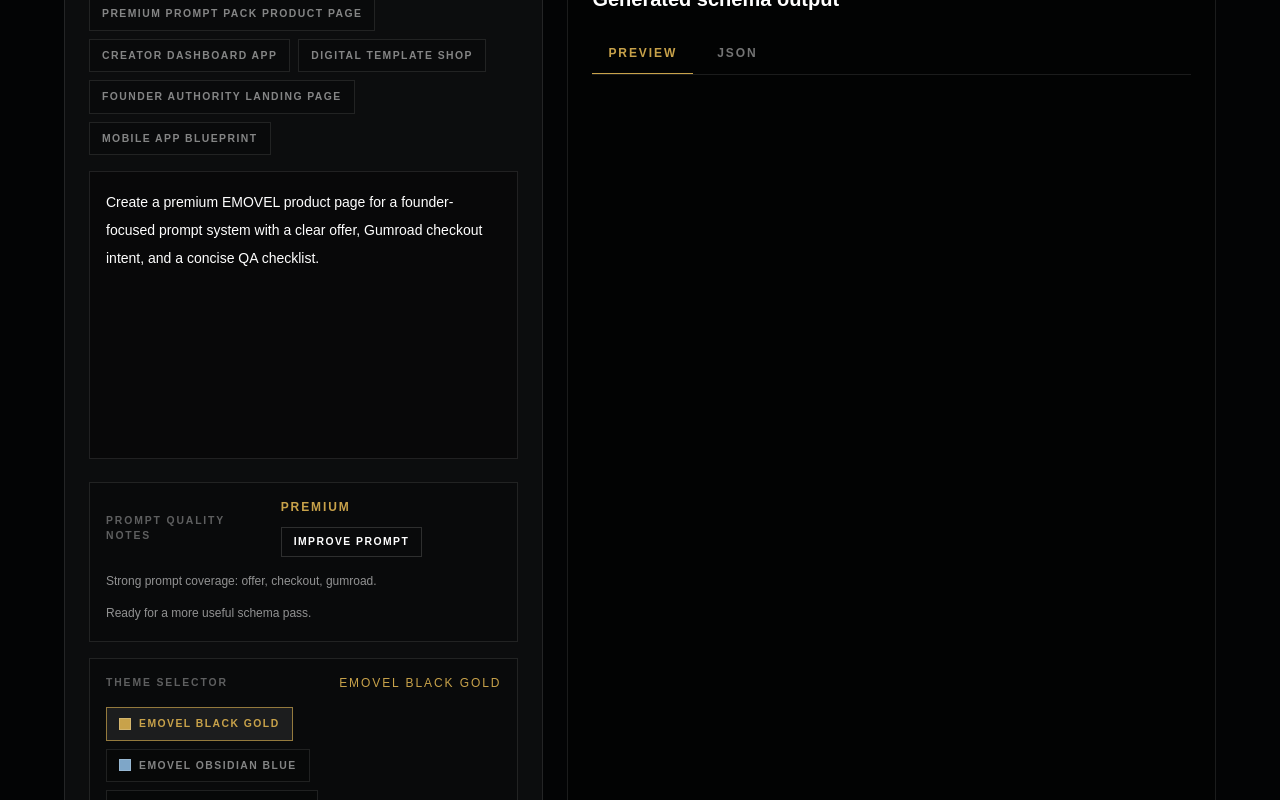
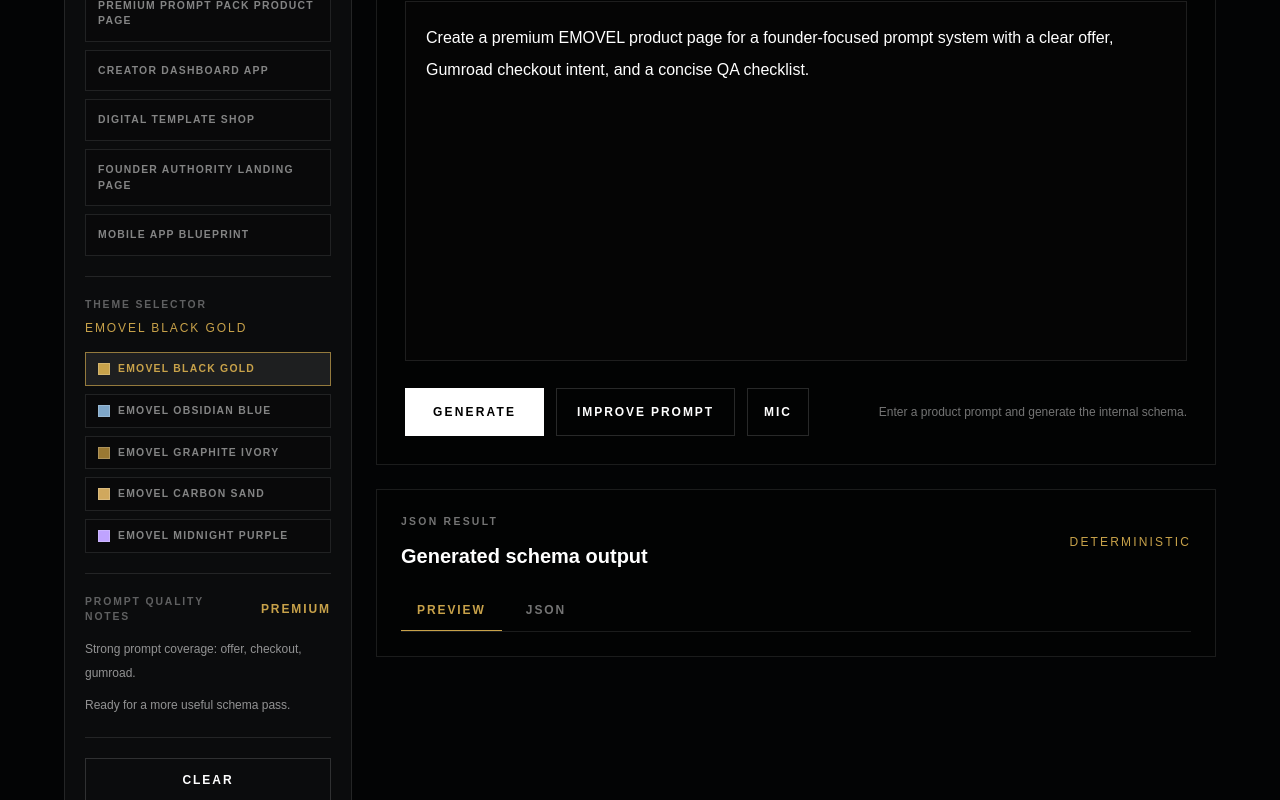
Before and after one commit to flaviusciocan-byte/emovel-next, a Next.js app: page /builder/app-factory in a window 1280 px wide. Shown: the part 420-1220 px from the top of the page. Built offline with nearby package versions, Linux system fonts and the light colour scheme.

Commit message:
Redesign App Factory as prompt-first layout

```diff
--- a/app/builder/app-factory/page.tsx
+++ b/app/builder/app-factory/page.tsx
@@ -328,6 +328,7 @@
   const [status, setStatus] = useState("Enter a product prompt and generate the internal schema.");
   const [copyStatus, setCopyStatus] = useState("");
   const [outputTab, setOutputTab] = useState<"Preview" | "JSON">("Preview");
+  const [voiceStatus, setVoiceStatus] = useState("");
   const [previewCheckoutMessage, setPreviewCheckoutMessage] = useState("");
   const [selectedThemePackId, setSelectedThemePackId] = useState(
     EMOVEL_THEME_PACKS_V0[0]?.packId ?? "emovel-black-gold",
@@ -416,6 +417,7 @@
     setPrompt("");
     setApiResponse(null);
     setCopyStatus("");
+    setVoiceStatus("");
     setPreviewCheckoutMessage("");
     setStatus("Enter a product prompt and generate the internal schema.");
   }
@@ -434,6 +436,10 @@
     );
   }
 
+  function onVoicePlaceholder() {
+    setVoiceStatus("Voice input placeholder");
+  }
+
   return (
     <main className="min-h-screen bg-[#030405] px-6 py-24 text-white sm:px-8 lg:px-10">
       <section className="mx-auto flex w-full max-w-6xl flex-col gap-10">
@@ -449,61 +455,28 @@
           </p>
         </div>
 
-        <div className="grid gap-6 lg:grid-cols-[0.85fr_1.15fr]">
-          <section className="border border-white/10 bg-white/[0.035] p-5 sm:p-6">
-            <label className="block">
-              <span className="text-[0.65rem] font-semibold uppercase tracking-[0.22em] text-white/45">
-                Product Prompt
-              </span>
-              <div className="mt-4 flex flex-wrap gap-2">
+        <div className="grid gap-6 lg:grid-cols-[18rem_minmax(0,1fr)]">
+          <aside className="h-fit border border-white/10 bg-white/[0.035] p-4 sm:p-5 lg:sticky lg:top-6">
+            <div>
+              <p className="text-[0.65rem] font-semibold uppercase tracking-[0.18em] text-white/35">
+                Preset Prompt Selector
+              </p>
+              <div className="mt-4 grid gap-2">
                 {promptPresets.map((preset) => (
                   <button
                     key={preset.label}
                     type="button"
                     onClick={() => setPrompt(preset.prompt)}
-                    className="border border-white/10 bg-black/25 px-3 py-2 text-[0.65rem] font-semibold uppercase tracking-[0.14em] text-white/50 transition hover:border-[#c8a24a]/60 hover:text-[#c8a24a]"
+                    className="border border-white/10 bg-black/25 px-3 py-3 text-left text-[0.65rem] font-semibold uppercase tracking-[0.12em] text-white/50 transition hover:border-[#c8a24a]/60 hover:text-[#c8a24a]"
                   >
                     {preset.label}
                   </button>
                 ))}
               </div>
-              <textarea
-                value={prompt}
-                onChange={(event) => setPrompt(event.target.value)}
-                className="mt-4 min-h-72 w-full resize-none border border-white/10 bg-black/35 px-4 py-4 text-sm leading-7 text-white outline-none transition placeholder:text-white/25 focus:border-[#c8a24a]/70"
-                placeholder="Describe the app, audience, offer, screens, and commercial intent."
-              />
-            </label>
-
-            <div className="mt-4 border border-white/10 bg-black/25 p-4">
-              <div className="flex flex-col gap-2 sm:flex-row sm:items-center sm:justify-between">
-                <p className="text-[0.65rem] font-semibold uppercase tracking-[0.18em] text-white/35">
-                  Prompt Quality Notes
-                </p>
-                <div className="flex flex-wrap items-center gap-3">
-                  <span className="text-xs font-semibold uppercase tracking-[0.16em] text-[#c8a24a]">
-                    {promptQuality.status}
-                  </span>
-                  {prompt ? (
-                    <button
-                      type="button"
-                      onClick={onImprovePrompt}
-                      className="border border-white/15 px-3 py-1.5 text-[0.65rem] font-semibold uppercase tracking-[0.14em] text-white transition hover:border-[#c8a24a]/70 hover:text-[#c8a24a]"
-                    >
-                      Improve Prompt
-                    </button>
-                  ) : null}
-                </div>
-              </div>
-              <div className="mt-3 grid gap-2 text-xs leading-6 text-white/55">
-                {promptQuality.notes.map((note) => (
-                  <p key={note}>{note}</p>
-                ))}
-              </div>
             </div>
 
-            <div className="mt-4 border border-white/10 bg-black/25 p-4">
-              <div className="flex flex-col gap-2 sm:flex-row sm:items-center sm:justify-between">
+            <div className="mt-5 border-t border-white/10 pt-5">
+              <div className="flex flex-col gap-2">
                 <p className="text-[0.65rem] font-semibold uppercase tracking-[0.18em] text-white/35">
                   Theme Selector
                 </p>
@@ -511,7 +484,7 @@
                   {selectedThemePack?.label ?? "EMOVEL Theme"}
                 </span>
               </div>
-              <div className="mt-4 flex flex-wrap gap-2">
+              <div className="mt-4 grid gap-2">
                 {EMOVEL_THEME_PACKS_V0.map((themePack) => {
                   const selected = themePack.packId === selectedThemePackId;
 
@@ -520,7 +493,7 @@
                       key={themePack.packId}
                       type="button"
                       onClick={() => setSelectedThemePackId(themePack.packId)}
-                      className={`border px-3 py-2 text-left text-[0.65rem] font-semibold uppercase tracking-[0.14em] transition ${
+                      className={`border px-3 py-2 text-left text-[0.65rem] font-semibold uppercase tracking-[0.12em] transition ${
                         selected
                           ? "border-[#c8a24a]/70 bg-white/[0.08] text-[#c8a24a]"
                           : "border-white/10 bg-black/25 text-white/50 hover:border-[#c8a24a]/60 hover:text-[#c8a24a]"
@@ -539,31 +512,108 @@
               </div>
             </div>
 
+            <div className="mt-5 border-t border-white/10 pt-5">
+              <div className="flex items-center justify-between gap-3">
+                <p className="text-[0.65rem] font-semibold uppercase tracking-[0.18em] text-white/35">
+                  Prompt Quality Notes
+                </p>
+                <span className="text-xs font-semibold uppercase tracking-[0.16em] text-[#c8a24a]">
+                  {promptQuality.status}
+                </span>
+              </div>
+              <div className="mt-3 grid gap-2 text-xs leading-6 text-white/55">
+                {promptQuality.notes.map((note) => (
+                  <p key={note}>{note}</p>
+                ))}
+              </div>
+            </div>
+
+            <div className="mt-5 grid gap-2 border-t border-white/10 pt-5">
+              {(prompt || apiResponse) ? (
+                <button
+                  type="button"
+                  onClick={onClear}
+                  className="inline-flex h-11 items-center justify-center border border-white/15 px-4 text-xs font-semibold uppercase tracking-[0.16em] text-white transition hover:border-[#c8a24a]/70 hover:text-[#c8a24a]"
+                >
+                  Clear
+                </button>
+              ) : null}
+              {apiResponse ? (
+                <>
+                  <button
+                    type="button"
+                    onClick={onCopyJson}
+                    className="inline-flex h-11 items-center justify-center border border-white/15 px-4 text-xs font-semibold uppercase tracking-[0.16em] text-white transition hover:border-[#c8a24a]/70 hover:text-[#c8a24a]"
+                  >
+                    Copy JSON
+                  </button>
+                  <button
+                    type="button"
+                    onClick={onDownloadJson}
+                    className="inline-flex h-11 items-center justify-center border border-white/15 px-4 text-xs font-semibold uppercase tracking-[0.16em] text-white transition hover:border-[#c8a24a]/70 hover:text-[#c8a24a]"
+                  >
+                    Download JSON
+                  </button>
+                  {copyStatus ? (
+                    <span className="text-center text-xs uppercase tracking-[0.16em] text-[#c8a24a]">
+                      {copyStatus}
+                    </span>
+                  ) : null}
+                </>
+              ) : null}
+            </div>
+          </aside>
+
+          <section className="min-w-0">
+            <div className="border border-white/10 bg-black/35 p-5 sm:p-7">
+              <label className="block">
+                <span className="text-[0.65rem] font-semibold uppercase tracking-[0.22em] text-white/45">
+                  Product Prompt
+                </span>
+                <textarea
+                  value={prompt}
+                  onChange={(event) => setPrompt(event.target.value)}
+                  className="mt-4 min-h-[360px] w-full resize-none border border-white/10 bg-[#050505] px-5 py-5 text-base leading-8 text-white outline-none transition placeholder:text-white/25 focus:border-[#c8a24a]/70"
+                  placeholder="Describe the app, audience, offer, screens, and commercial intent."
+                />
+              </label>
+
               <div className="mt-5 flex flex-col gap-3 sm:flex-row sm:items-center sm:justify-between">
                 <div className="flex flex-wrap gap-3">
                   <button
                     type="button"
                     onClick={onGenerate}
                     disabled={isGenerating}
-                  className="inline-flex h-12 items-center justify-center bg-white px-6 text-xs font-semibold uppercase tracking-[0.18em] text-black transition hover:bg-white/85 disabled:cursor-not-allowed disabled:bg-white/25 disabled:text-white/45"
+                    className="inline-flex h-12 items-center justify-center bg-white px-7 text-xs font-semibold uppercase tracking-[0.18em] text-black transition hover:bg-white/85 disabled:cursor-not-allowed disabled:bg-white/25 disabled:text-white/45"
                   >
                     {isGenerating ? "Generating" : "Generate"}
                   </button>
-                {prompt || apiResponse ? (
+                  {prompt ? (
                     <button
                       type="button"
-                    onClick={onClear}
-                    className="inline-flex h-12 items-center justify-center border border-white/15 px-6 text-xs font-semibold uppercase tracking-[0.18em] text-white transition hover:border-[#c8a24a]/70 hover:text-[#c8a24a]"
+                      onClick={onImprovePrompt}
+                      className="inline-flex h-12 items-center justify-center border border-white/15 px-5 text-xs font-semibold uppercase tracking-[0.16em] text-white transition hover:border-[#c8a24a]/70 hover:text-[#c8a24a]"
                     >
-                    Clear
+                      Improve Prompt
                     </button>
                   ) : null}
+                  <button
+                    type="button"
+                    onClick={onVoicePlaceholder}
+                    className="inline-flex h-12 items-center justify-center border border-white/15 px-4 text-xs font-semibold uppercase tracking-[0.16em] text-white transition hover:border-[#c8a24a]/70 hover:text-[#c8a24a]"
+                    aria-label="Voice input placeholder"
+                  >
+                    Mic
+                  </button>
                 </div>
-              <p className="text-xs leading-6 text-white/45">{status}</p>
+                <div className="grid gap-1 text-xs leading-6 text-white/45 sm:text-right">
+                  <p>{status}</p>
+                  {voiceStatus ? <p className="text-[#c8a24a]">{voiceStatus}</p> : null}
                 </div>
-          </section>
+              </div>
+            </div>
 
-          <section className="min-w-0 border border-white/10 bg-black/35 p-5 sm:p-6">
+            <div className="mt-6 border border-white/10 bg-black/35 p-5 sm:p-6">
             <div className="flex flex-col gap-2 sm:flex-row sm:items-center sm:justify-between">
               <div>
                 <p className="text-[0.65rem] font-semibold uppercase tracking-[0.22em] text-white/45">
@@ -887,6 +937,7 @@
                 : "{\n  \"status\": \"Waiting for generation\"\n}"}
               </pre>
             ) : null}
+            </div>
           </section>
         </div>
       </section>
```
Lines whose indentation alone changed are shown as unchanged.
